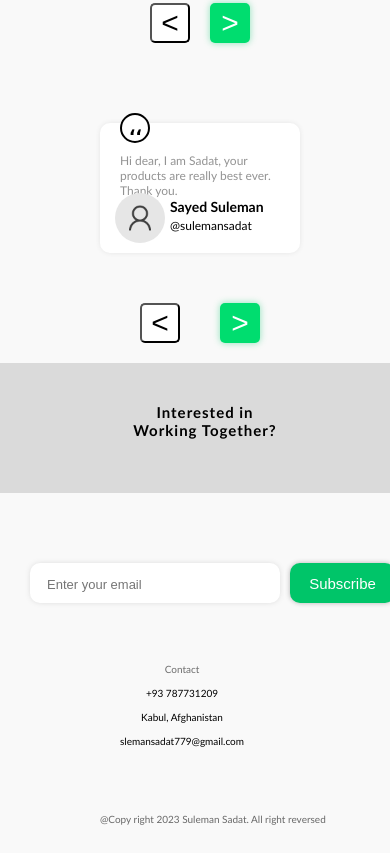
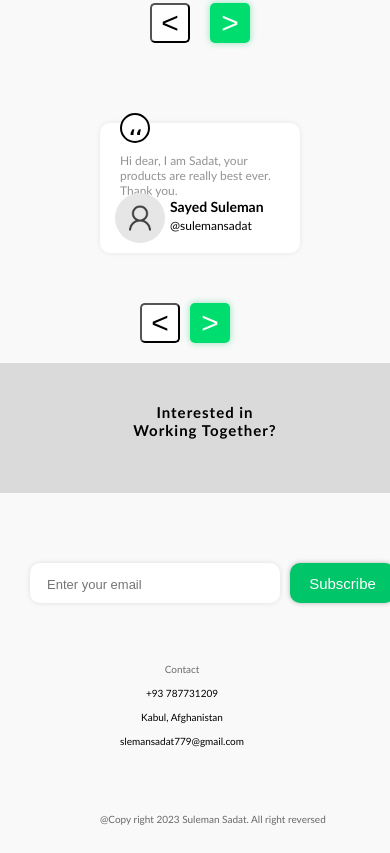
Before and after one commit to SulemanSadat/WEB, a plain HTML site: page index.html in a window 390 px wide. Shown: the part 3437-4290 px from the top of the page. Drawn offline with Linux system fonts and the light colour scheme.

Commit message:
style.css

```diff
--- a/style.css
+++ b/style.css
@@ -660,7 +660,7 @@ button.right2{
     width: 40px;
     height: 40px;
     font-size: 30px;
-    margin: 3740px 705px;
+    margin: 3740px 750px;
     border: 0px solid;
     color: #FFF;
     background-color: #00DD6F;
@@ -1375,7 +1375,7 @@ p.end{
         width: 40px;
         height: 40px;
         font-size: 30px;
-        margin: 3740px 220px;
+        margin: 3740px 190px;
         border: 0px solid;
         color: #FFF;
         background-color: #00DD6F;
```
